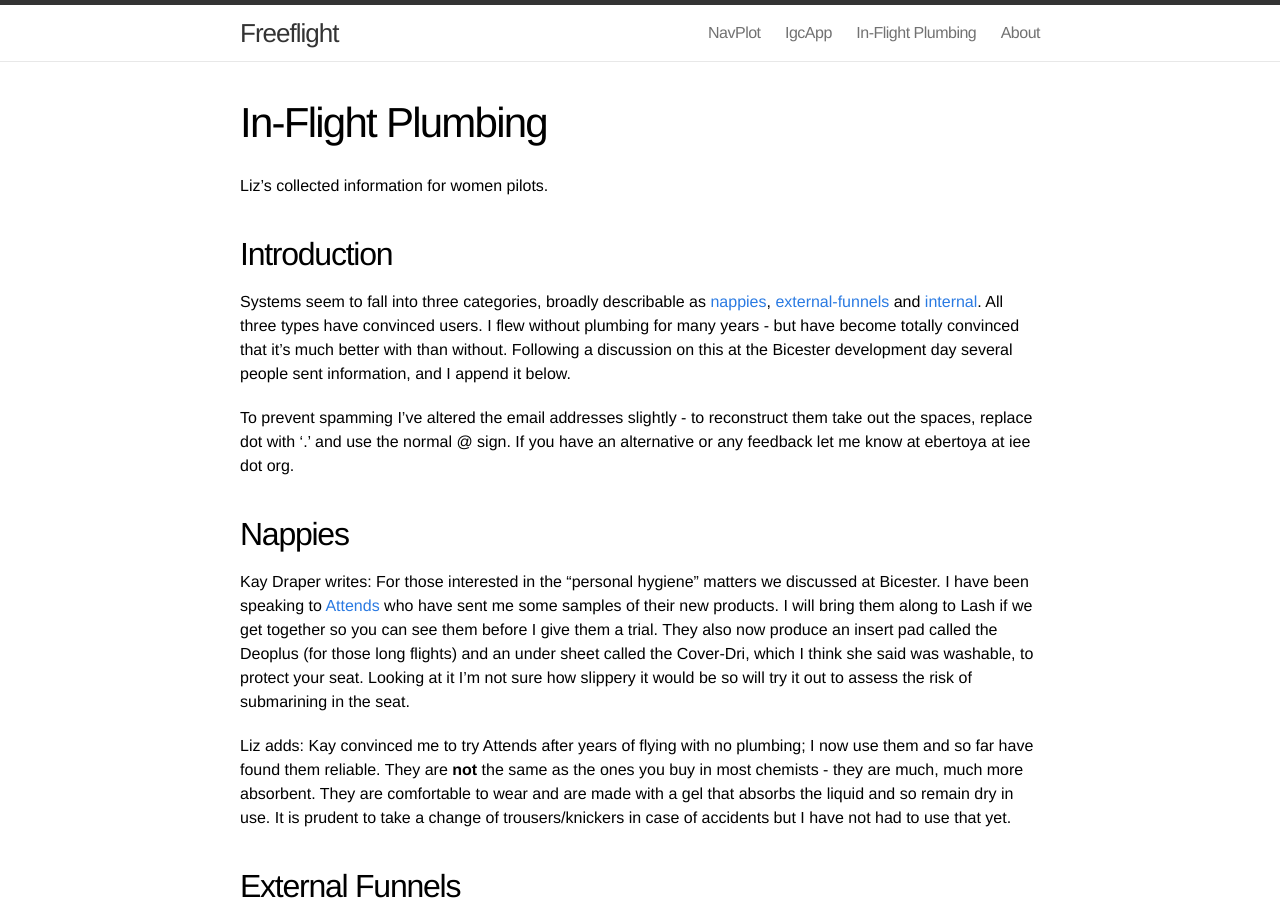
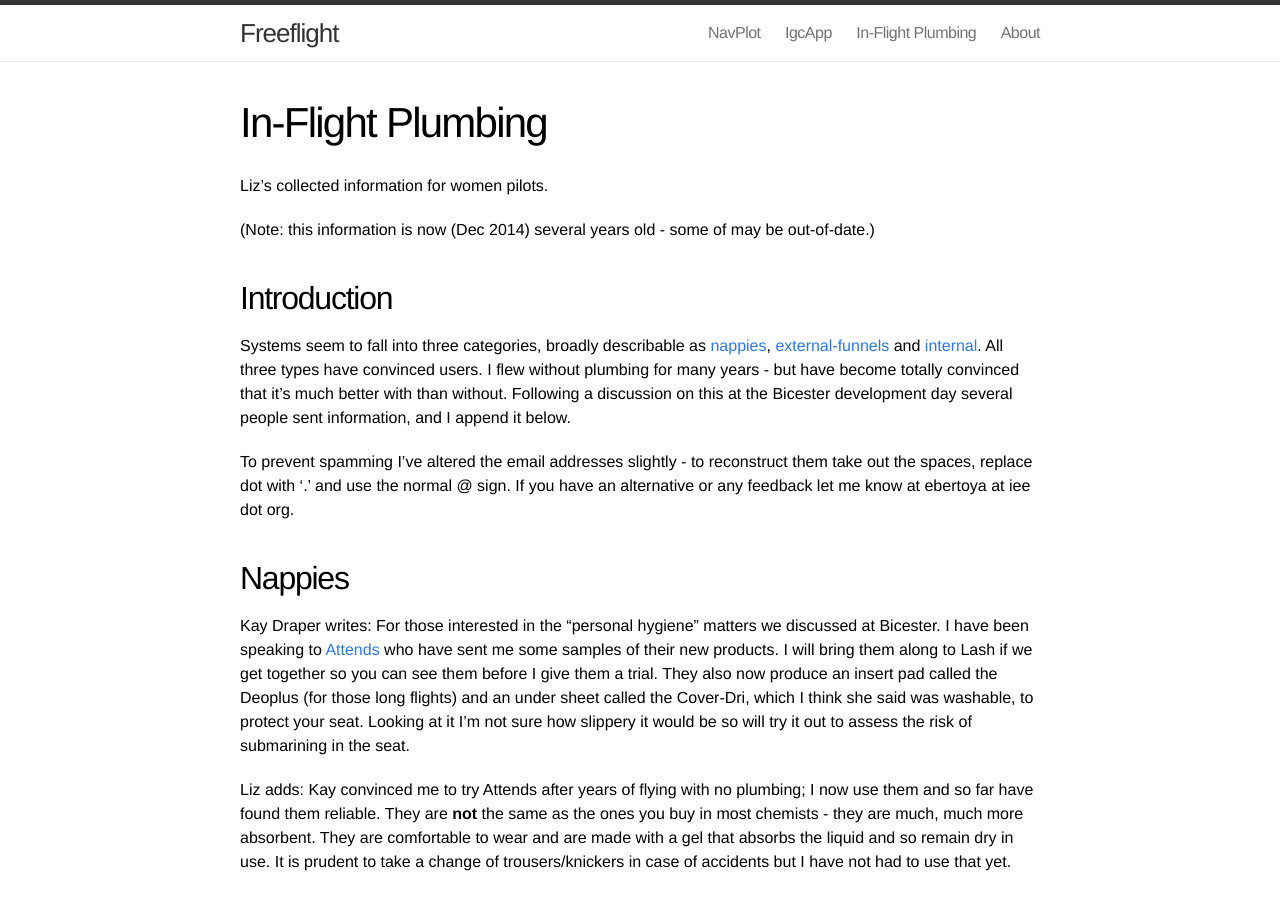
Before and after one commit to ahsparrow/ahsparrow.github.io, a Jekyll site: the page built from 3-plumbing.md, in a window 1280 px wide and 900 px high. Built offline with Jekyll 4.4.1, drawn with Linux system fonts in a browser that asks for light colours.

Commit message:
Add out-of-date warning to plumbing.md

```diff
--- a/3-plumbing.md
+++ b/3-plumbing.md
@@ -5,6 +5,9 @@ permalink: /plumbing/
 ---
 
 Liz's collected information for women pilots.
+
+(Note: this information is now (Dec 2014) several years old - some of may
+be out-of-date.)
 
 ## Introduction
 
```
